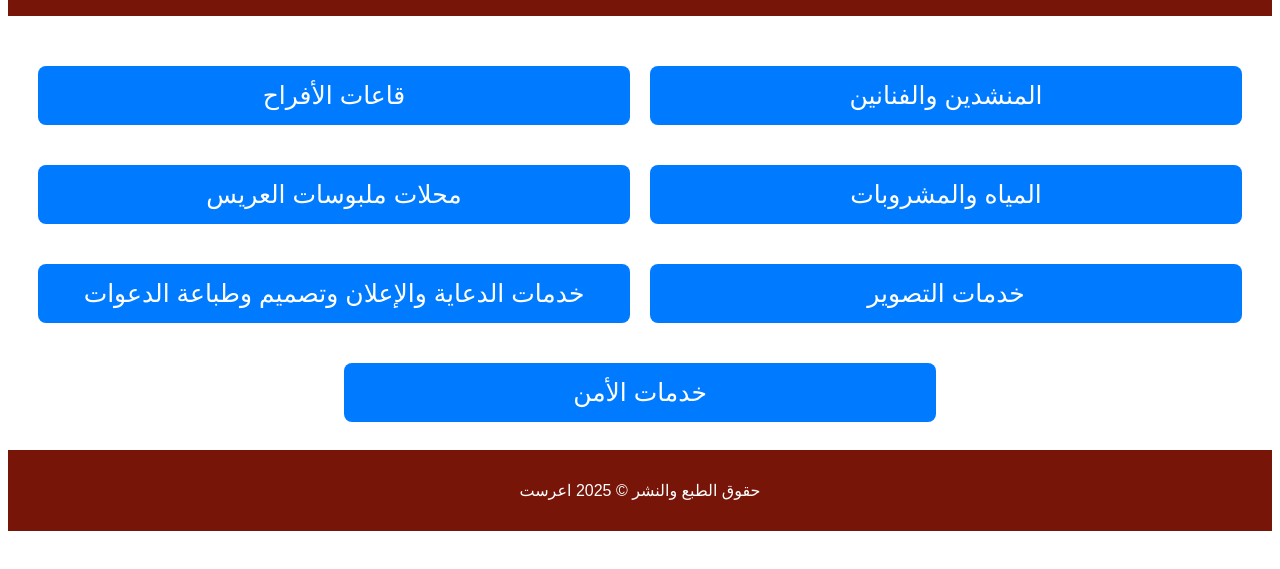
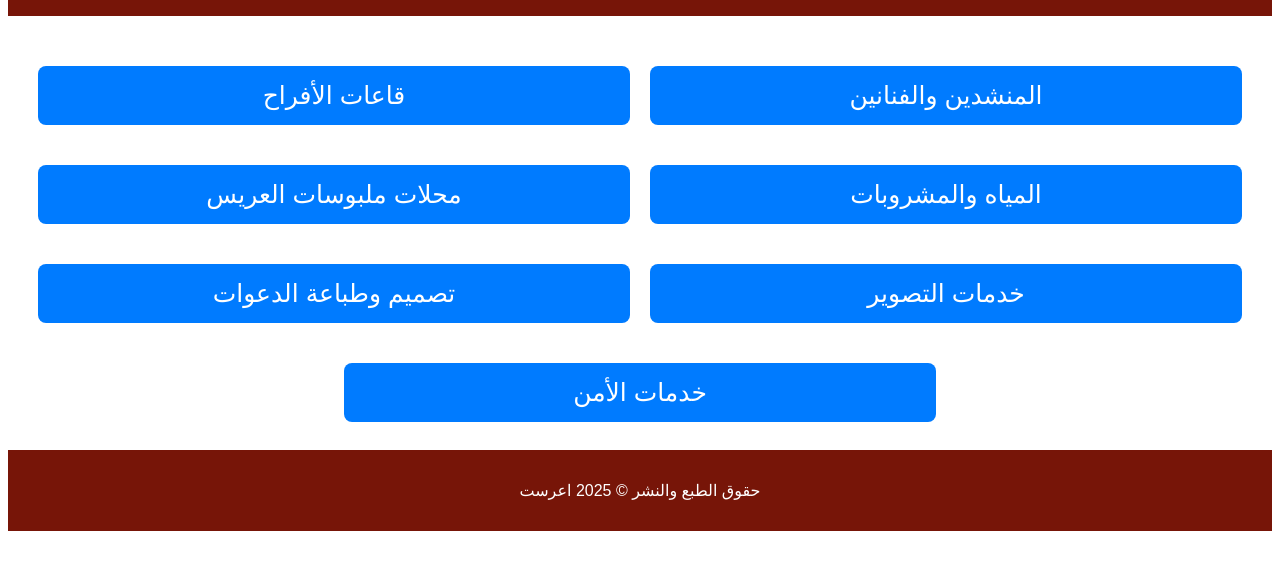
Before and after one commit to Haitham878/-, a plain HTML site: page men.html in a window 1280 px wide. Shown: the part 103-672 px from the top of the page. Drawn offline with Linux system fonts and the light colour scheme.

Commit message:
men.html

```diff
--- a/men.html
+++ b/men.html
@@ -70,7 +70,7 @@
         <button class="service-button" onclick="location.href='singe.html'">المنشدين والفنانين</button>
         <button class="service-button" onclick="location.href='grooms_shops.html'">محلات ملبوسات العريس</button>
         <button class="service-button"  onclick="location.href='water.html'"> المياه والمشروبات</button>
-        <button class="service-button" onclick="location.href='prent.html'">خدمات الدعاية والإعلان وتصميم وطباعة الدعوات</button>
+        <button class="service-button" onclick="location.href='prent.html'">تصميم وطباعة الدعوات</button>
         <button class="service-button" onclick="location.href='pictures.html'">خدمات التصوير</button>
         <button class="service-button" onclick="location.href='securty.html'">خدمات الأمن</button>
     </div>
```
